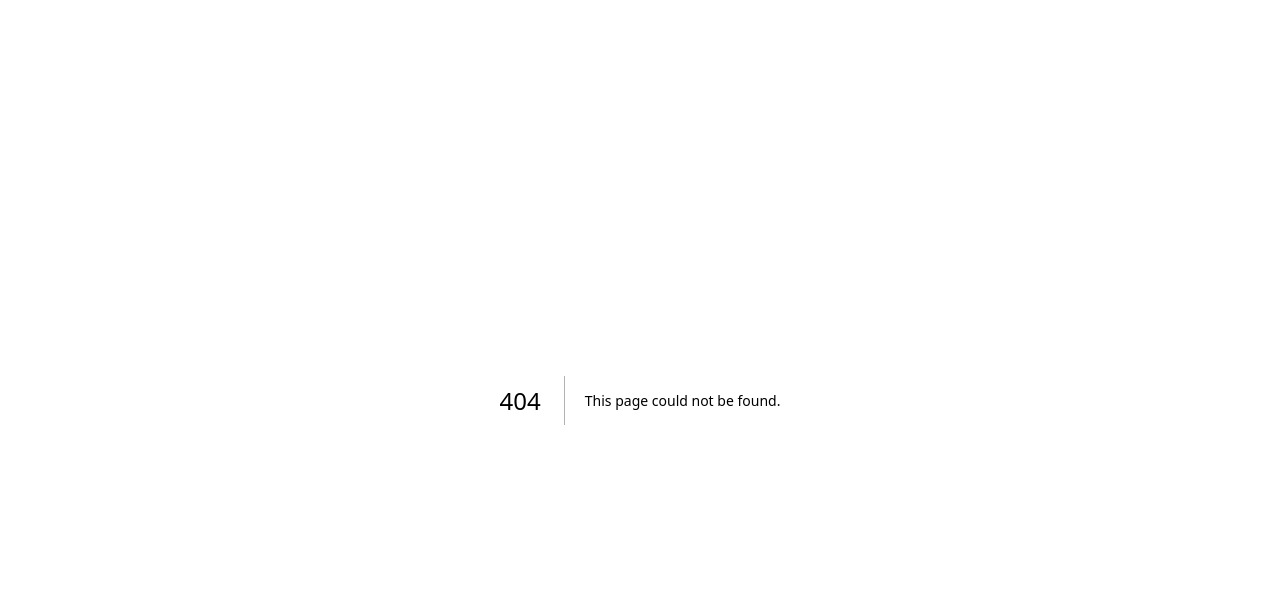
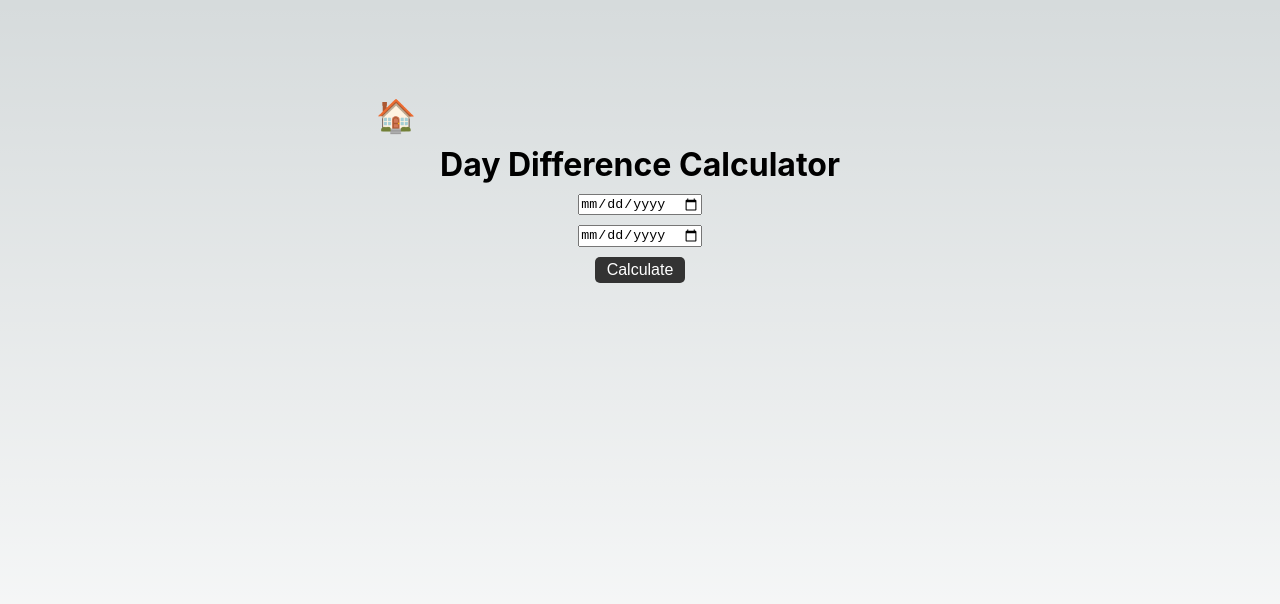
Before and after one commit to nishantrpai/tools.nishu.dev, a Next.js app: page /daydiff in a window 1280 px wide. Before the commit this address had no page. Shown: the top 604 px of the page. Built offline with nearby package versions, Linux system fonts and the light colour scheme.

Commit message:
add a daydiff calculator

```diff
--- /dev/null
+++ b/pages/daydiff.js
@@ -0,0 +1,56 @@
+
+import { useState } from "react";
+import styles from '@/styles/Tool.module.css'
+
+const DayDiff = () => {
+  const [date1, setDate1] = useState("");
+  const [date2, setDate2] = useState("");
+  const [diff, setDiff] = useState("");
+
+  const _MS_PER_DAY = 1000 * 60 * 60 * 24;
+
+  const dateDiff = (timestamp1, timestamp2) => {
+    let a = new Date(timestamp1);
+    let b = new Date(timestamp2);
+    const utc1 = Date.UTC(a.getUTCFullYear(), a.getUTCMonth(), a.getUTCDate());
+    const utc2 = Date.UTC(b.getUTCFullYear(), b.getUTCMonth(), b.getUTCDate());
+    return Math.abs(Math.floor((utc2 - utc1) / _MS_PER_DAY));
+  };
+
+
+  const handleDate1Change = (e) => {
+    setDate1(e.target.value);
+  };
+
+  const handleDate2Change = (e) => {
+    setDate2(e.target.value);
+  };
+
+  const handleCalculate = () => {
+    const diff = dateDiff(date1, date2);
+    setDiff(diff);
+  };
+
+  return (
+    <main>
+      <a href='/' className={styles.home}>🏠</a>
+      <h1>Day Difference Calculator</h1>
+      <input
+        type="date"
+        value={date1}
+        onChange={handleDate1Change}
+        placeholder="Enter date 1"
+      />
+      <input
+        type="date"
+        value={date2}
+        onChange={handleDate2Change}
+        placeholder="Enter date 2"
+      />
+      <button className={styles.copy} onClick={handleCalculate}>Calculate</button>
+      <p>{diff}</p>
+    </main>
+  );
+}
+
+export default DayDiff;
--- a/styles/Tool.module.css
+++ b/styles/Tool.module.css
@@ -38,7 +38,6 @@
 
 .copy {
   width: max-content;
-  margin: auto;
   padding: 0.25rem 0.75rem;
   color: #fff;
   background-color: #333;
```
Also changed, not shown: pages/index.js (+8 -1 lines).
